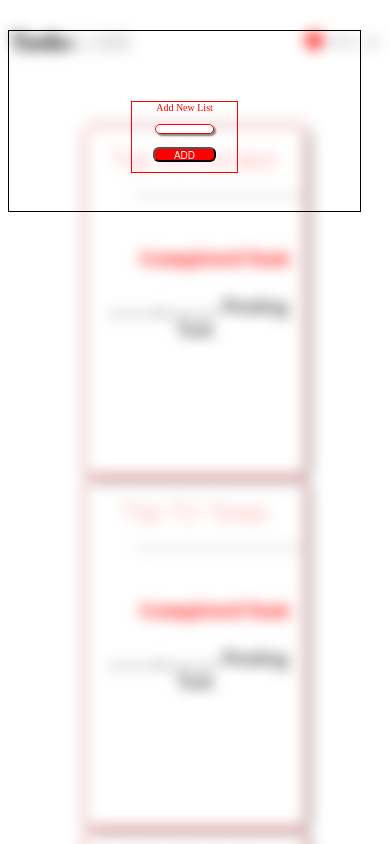
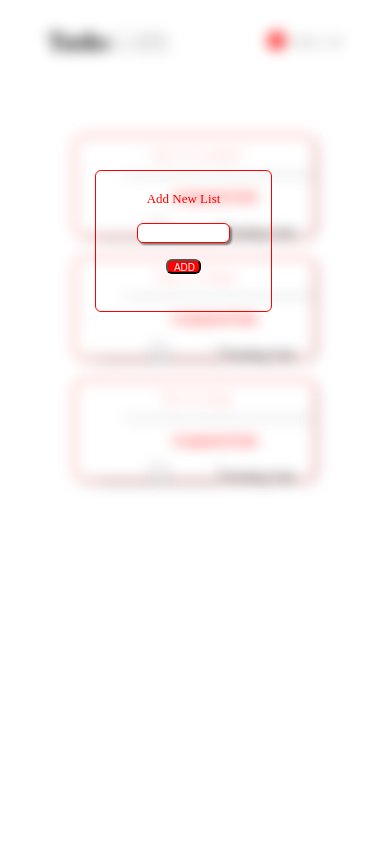
Before and after one commit to nagireddy11/TODO-MOBILE, a plain HTML site: page index3.html in a window 390 px wide. Shown: the top 844 px of the page. Drawn offline with Linux system fonts and the light colour scheme.

Commit message:
second commit

```diff
--- a/style1.css
+++ b/style1.css
@@ -55,14 +55,6 @@ p {
   color: black;
 }
 @media only screen and (min-width: 320px) and (max-width: 480px) {
-  .boxContainer {
-    margin-top: 50px;
-    display: flex;
-    flex-direction: column;
-    text-align: center;
-    align-items: center;
-    justify-content: space-evenly;
-  }
   .container {
     display: flex;
     flex-direction: row;
@@ -75,7 +67,7 @@ p {
     color: red;
   }
   .box1 {
-    margin-right: 172px;
+    margin-right: 60px;
     font-size: 13px;
   }
   .box2 {
@@ -85,4 +77,40 @@ p {
     font-size: 17px;
     color: red;
   }
+  .boxContainer {
+    margin-top: 50px;
+    display: flex;
+    flex-direction: column;
+    text-align: center;
+    align-items: center;
+    justify-content: space-around;
+  }
+  .style {
+    font-weight: 10;
+    font-family: -apple-system, BlinkMacSystemFont, "Segoe UI", Roboto, Oxygen,
+      Ubuntu, Cantarell, "Open Sans", "Helvetica Neue", sans-serif;
+  }
+  .box {
+    height: 100px;
+    width: 240px;
+    border: 1px solid red;
+    box-shadow: 1px 1px 1px gray;
+    border-radius: 10px;
+    text-align: center;
+    color: red;
+    margin: 10px;
+  }
+  .space {
+  }
+  h2 {
+    font-size: 13px;
+  }
+  p {
+    text-decoration: line-through;
+    font-size: 13px;
+  }
+  .checkBox {
+    font-size: 13px;
+    color: black;
+  }
 }
--- a/style2.css
+++ b/style2.css
@@ -22,6 +22,9 @@ body {
   margin: 50px 300px;
   width: 50%;
   text-align: center;
+}
+.style {
+  font-size: 23px;
 }
 .box {
   height: 350px;
@@ -55,26 +58,33 @@ p {
     padding-top: 15px;
   }
   .header {
-    width: 50%;
-    height: 15px;
     text-align: center;
-    margin: auto;
+    border: none;
   }
   .welcome {
-    font-size: 13px;
+    font-size: 20px;
     background-color: white;
-    padding: 0 2px;
-    font-weight: 100;
+    color: black;
+    border: none;
   }
   .text {
-    font-size: 17px;
+    font-size: 20px;
     color: red;
   }
   .middle {
-    margin: 25px 150px;
-    width: 50%;
     text-align: center;
+    font-size: 16px;
+    position: absolute;
+    top: -24px;
+    left: -300px;
   }
+  /* .top {
+    display: flex;
+    flex-direction: row;
+    align-items: center;
+    justify-content: space-evenly;
+    width: 100%;
+  } */
   .box {
     margin-top: 40px;
     height: 230px;
@@ -84,7 +94,7 @@ p {
     border-radius: 5px;
     text-align: center;
     color: red;
-    margin: auto;
+    margin: 100px auto;
   }
   .space {
     margin-left: 25px;
--- a/style3.css
+++ b/style3.css
@@ -56,7 +56,7 @@ p {
   color: black;
 }
 .index3 {
-  border: 1px solid black;
+  /* border: 1px solid black; */
   width: 90%;
   position: absolute;
   top: 5px;
@@ -87,14 +87,6 @@ button {
   border-radius: 20px;
 }
 @media only screen and (min-width: 320px) and (max-width: 480px) {
-  .boxContainer {
-    margin-top: 50px;
-    display: flex;
-    flex-direction: column;
-    text-align: center;
-    align-items: center;
-    justify-content: space-evenly;
-  }
   .container {
     display: flex;
     flex-direction: row;
@@ -107,7 +99,7 @@ button {
     color: red;
   }
   .box1 {
-    margin-right: 172px;
+    margin-right: 60px;
     font-size: 13px;
   }
   .box2 {
@@ -117,11 +109,45 @@ button {
     font-size: 17px;
     color: red;
   }
+  .boxContainer {
+    margin-top: 50px;
+    display: flex;
+    flex-direction: column;
+    text-align: center;
+    align-items: center;
+    justify-content: space-around;
+  }
+  .style {
+    font-weight: 10;
+    font-family: -apple-system, BlinkMacSystemFont, "Segoe UI", Roboto, Oxygen,
+      Ubuntu, Cantarell, "Open Sans", "Helvetica Neue", sans-serif;
+  }
+  .box {
+    height: 100px;
+    width: 240px;
+    border: 1px solid red;
+    box-shadow: 1px 1px 1px gray;
+    border-radius: 10px;
+    text-align: center;
+    color: red;
+    margin: 10px;
+  }
+
+  h2 {
+    font-size: 13px;
+  }
+  p {
+    text-decoration: line-through;
+    font-size: 13px;
+  }
+  .checkBox {
+    font-size: 13px;
+    color: black;
+  }
   .index3 {
-    border: 1px solid black;
     width: 90%;
     position: absolute;
-    top: 30px;
+    top: 100px;
 
     height: 180px;
     z-index: 2;
@@ -129,16 +155,18 @@ button {
   form {
     text-align: center;
     color: red;
-    width: 30%;
-    height: 70px;
+    width: 50%;
+    height: 120px;
     margin: auto;
     border: 1px solid red;
     margin-top: 70px;
-    font-size: 10px;
+    font-size: 13px;
+    padding-top: 20px;
+    border-radius: 6px;
   }
   input {
     border: 1px solid red;
-    height: 6px;
+    height: 16px;
     width: 50%;
     box-shadow: 2px 2px 2px gray;
     border-radius: 6px;
@@ -146,7 +174,7 @@ button {
   button {
     color: white;
     background-color: red;
-    width: 60%;
+    width: 20%;
     height: 15px;
     border-radius: 6px;
     font-size: 10px;
--- a/style4.css
+++ b/style4.css
@@ -55,7 +55,7 @@ p {
   float: right;
 }
 .index4 {
-  border: 1px solid black;
+  /* border: 1px solid black; */
   width: 90%;
   position: absolute;
   top: 5px;
@@ -86,11 +86,10 @@ button {
   border-radius: 20px;
 }
 @media only screen and (min-width: 320px) and (max-width: 480px) {
-  * .index3 {
-    border: 1px solid black;
+  .index4 {
     width: 90%;
     position: absolute;
-    top: 30px;
+    top: 100px;
 
     height: 180px;
     z-index: 2;
@@ -98,16 +97,18 @@ button {
   form {
     text-align: center;
     color: red;
-    width: 30%;
-    height: 70px;
+    width: 50%;
+    height: 120px;
     margin: auto;
     border: 1px solid red;
     margin-top: 70px;
-    font-size: 10px;
+    font-size: 13px;
+    padding-top: 20px;
+    border-radius: 6px;
   }
   input {
     border: 1px solid red;
-    height: 6px;
+    height: 16px;
     width: 50%;
     box-shadow: 2px 2px 2px gray;
     border-radius: 6px;
@@ -115,7 +116,7 @@ button {
   button {
     color: white;
     background-color: red;
-    width: 60%;
+    width: 20%;
     height: 15px;
     border-radius: 6px;
     font-size: 10px;
```
Also changed, not shown: index.html (+3 -3 lines), index2.html (+8 -6 lines), index3.html (+3 -3 lines).
